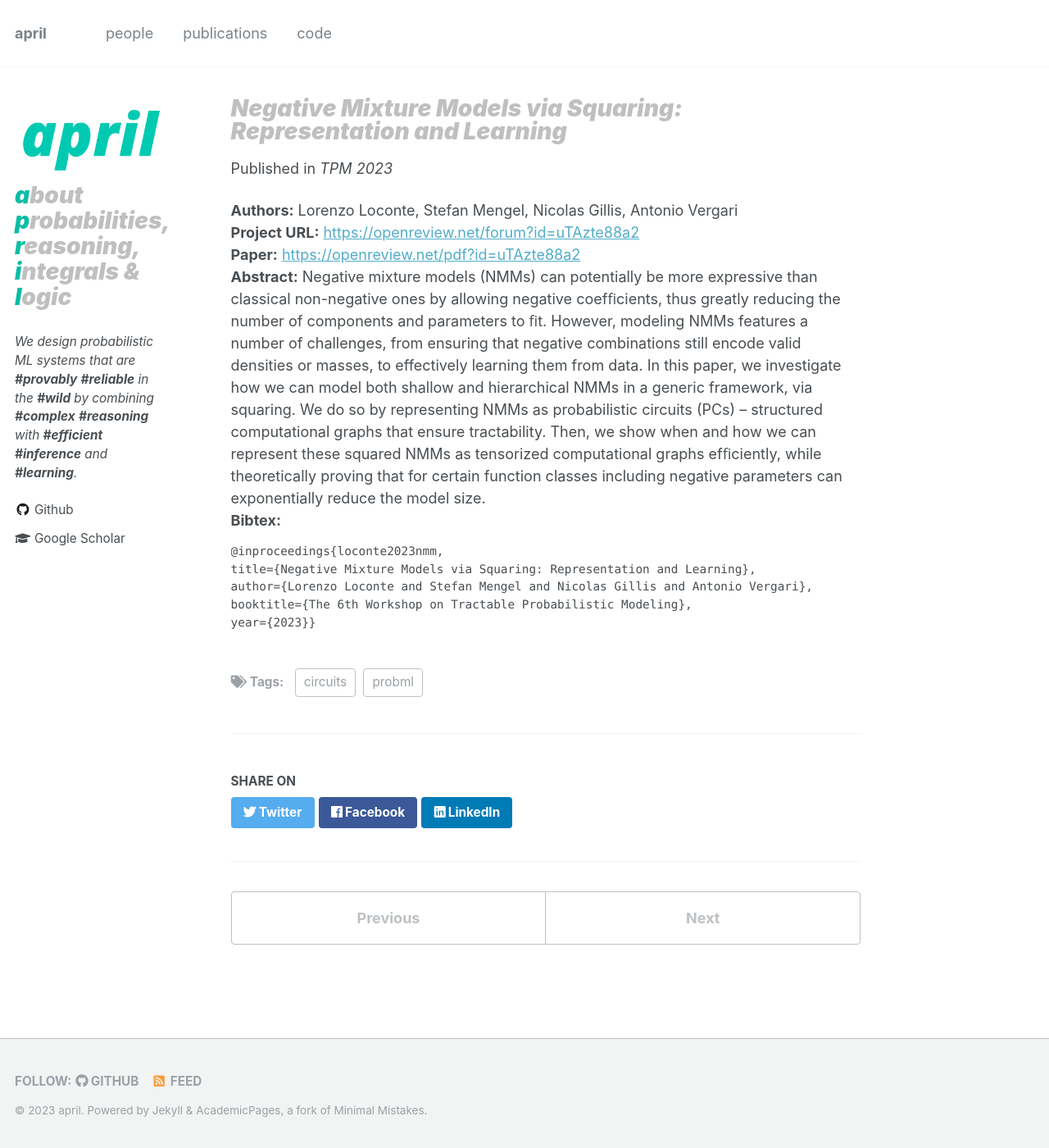
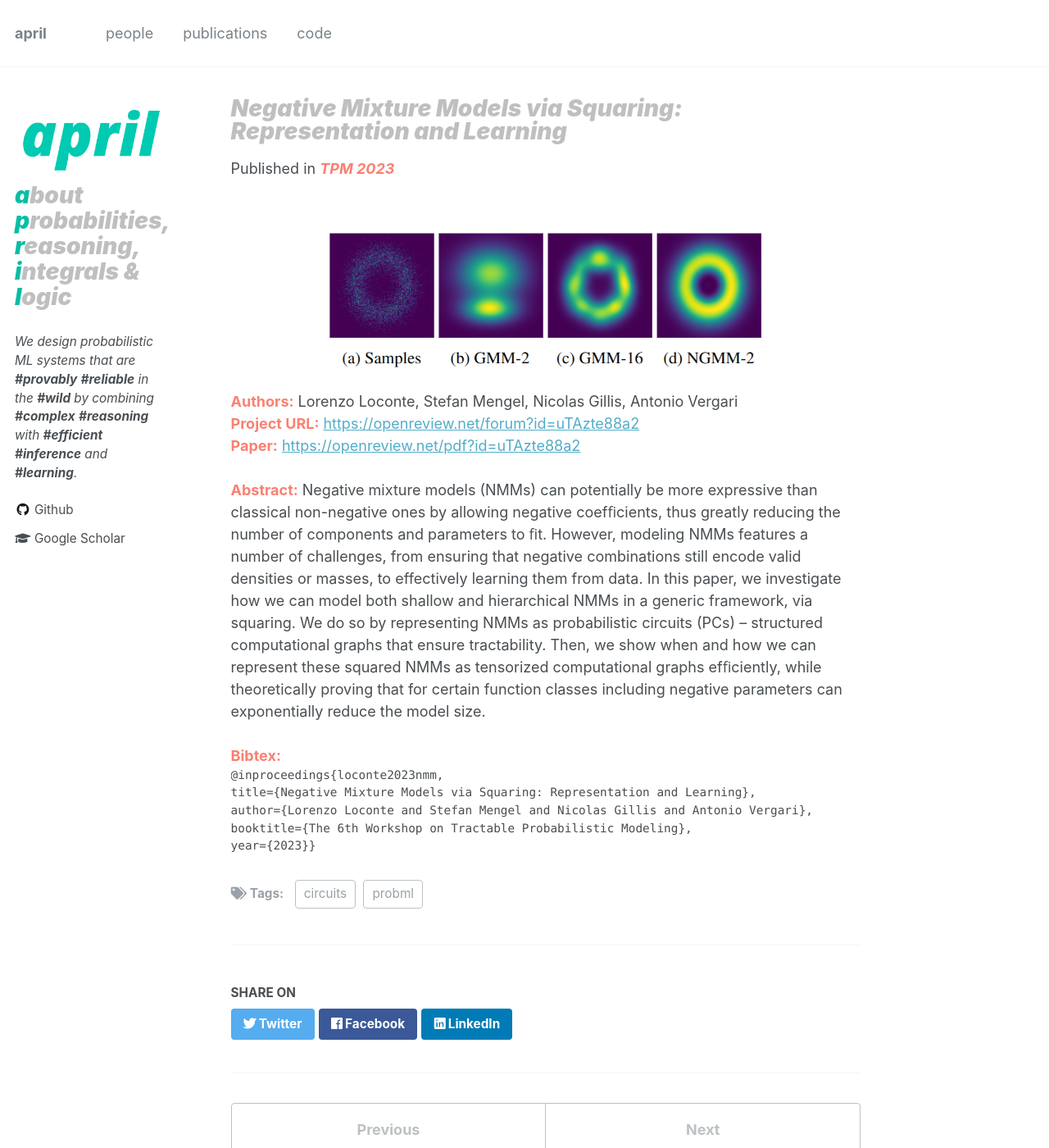
Before and after one commit to april-tools/april-tools.github.io, a Jekyll site: the page built from _publications/loconte2023nmm.md, in a window 1280 px wide and 1400 px high. Shown: the whole window at 82% size. Built offline with Jekyll 4.4.1, drawn with Linux system fonts in a browser that asks for light colours; nearby versions of some CDN libraries.

Commit message:
Beautify project pages (now they show spotlight pic)

```diff
--- a/_layouts/single.html
+++ b/_layouts/single.html
@@ -37,7 +37,7 @@ layout: default
         {% if page.collection == 'teaching' %}
           <p> {{ page.type }}, <i>{{ page.venue }}</i>, {{ page.date | default: "1900-01-01" | date: "%Y" }} </p>
         {% elsif page.venue and page.date %}
-          <p>Published in <i>{{ page.venue }}</i> </p>
+          <p class="paper-attr">Published in <i><b>{{ page.venue }}</b></i> </p>
         {% elsif page.date %}
           <p class="page__date"><strong><i class="fa fa-fw fa-calendar" aria-hidden="true"></i> {{ site.data.ui-text[site.locale].date_label | default: "Published:" }}</strong> <time datetime="{{ page.date | date_to_xmlschema }}">{{ page.date | default: "1900-01-01" | date: "%B %d, %Y" }}</time></p>
         {% endif %}
@@ -53,6 +53,13 @@ layout: default
       {% endunless %}
 
       {% if page.collection == "publications" %}
+
+      {% if page.spotlight %}
+      <div class="spotlight-slide project-page">
+        <img src="{{page.spotlight}}">
+      </div>
+      {% endif %}
+
       <div class="paper-attr"><b>Authors:</b> {{page.authors}}</div>
       <div class="paper-attr"><b>Project URL:</b> <a href="{{page.paperurl}}">{{page.paperurl}}</a></div>
       {% if page.supplemental %}
@@ -64,8 +71,10 @@ layout: default
       {% if page.code %}<div class="paper-attr"><b>Code:</b> <a href="{{page.code}}">{{page.code}}</a></div>{% endif %}
       {% if page.poster %}<div class="paper-attr"><b>Poster:</b> <a href="{{page.poster}}">{{page.poster}}</a></div>{% endif %}
       {% if page.video %}<div class="paper-attr"><b>Talk:</b> <a href="{{page.video}}">{{page.video}}</a></div>{% endif %}
+      <br/>
       {% if page.abstract %}<div class="paper-attr"><b>Abstract:</b> {{page.abstract}}</div>{% endif %}
-      {% if page.bibtex %}<div class="paper-attr"><b>Bibtex:</b><br/> <pre>{{page.bibtex}}</pre></div>{% endif %}
+      <br/>
+      {% if page.bibtex %}<div class="paper-attr"><b>Bibtex:</b><pre>{{page.bibtex}}</pre></div>{% endif %}
       {% endif %}
 
       <section class="page__content" itemprop="text">
--- a/_sass/_about.scss
+++ b/_sass/_about.scss
@@ -77,13 +77,21 @@
   align:left;
 }
 
+.project-page{
+  display: block !important;
+  width: 80%;
+  max-height: 20%;
+  position: relative;
+  margin: auto;
+  align: left;
+}
+
 /* Slideshow container */
 .slideshow-container {
   max-width: 80%;
   max-height: 17%;
   position: relative;
   margin: auto;
-  align: left;
 }
 
 /* Caption text */
--- a/_sass/_papers.scss
+++ b/_sass/_papers.scss
@@ -186,6 +186,14 @@
     overflow: hidden;
 }
 
+.paper-attr b{
+    color: $april-scottish-salmon;
+}
+
+.paper-attr pre{
+    margin: 0;
+}
+
 #research-bio {
     text-align:left;
     font-style:italic;
```
